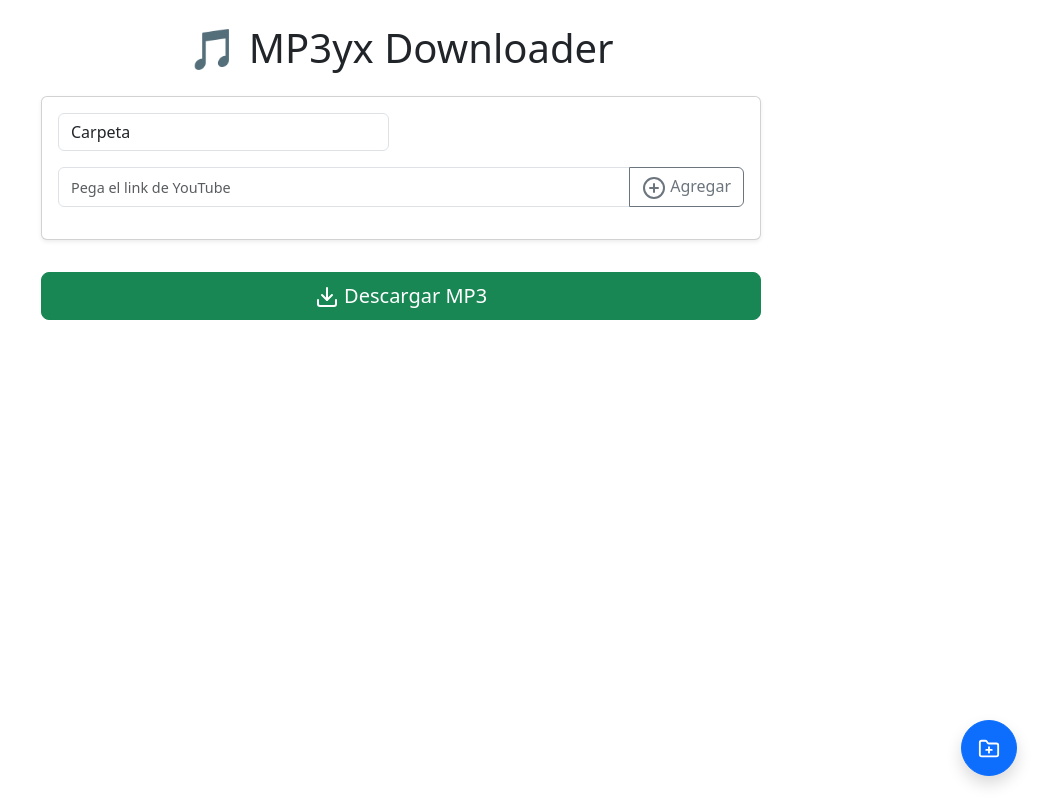
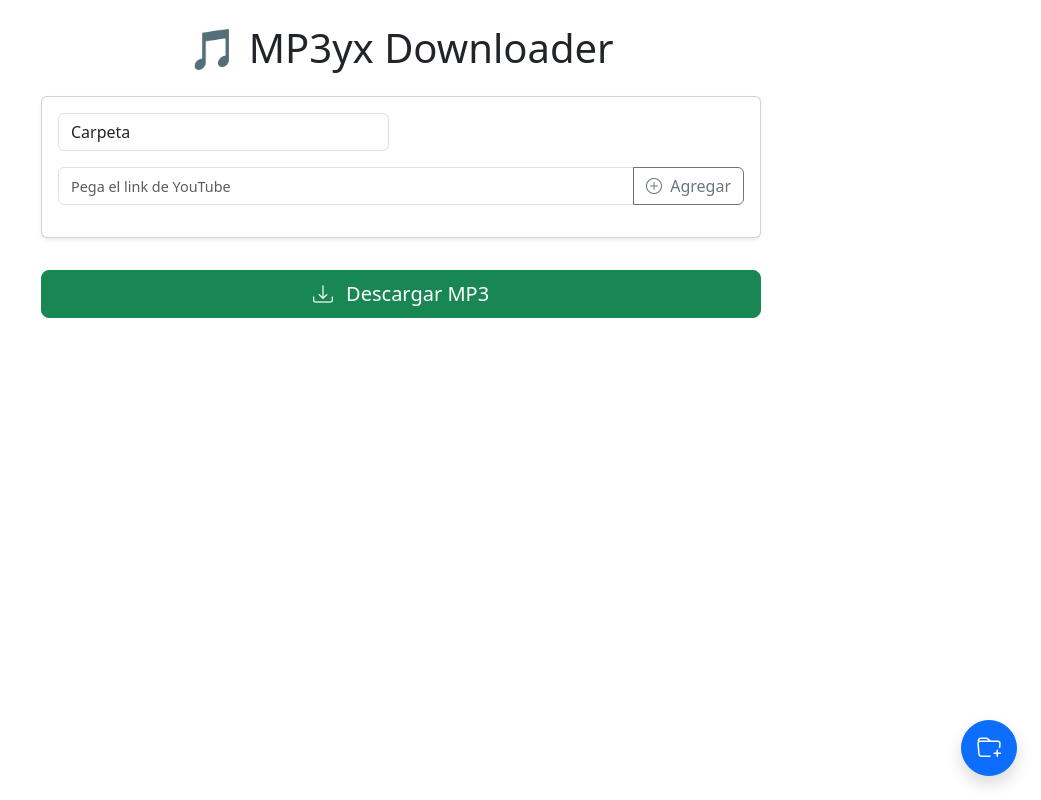
Before and after one commit to AlfonsoDiaz09/mp3yx, a Django app: page /music/ in a window 1280 px wide. Shown: the whole page, without its empty margins (239-1280 px from the left). Run offline with Django 5.2, Linux system fonts and the light colour scheme.

Commit message:
feat: Separated js and change icons svg by bootstrap icons

```diff
--- a/apps/common/templates/common/base.html
+++ b/apps/common/templates/common/base.html
@@ -1,5 +1,6 @@
 <!DOCTYPE html>
 <html lang="es">
+
 <head>
     <meta charset="UTF-8">
     <meta name="viewport" content="width=device-width, initial-scale=1.0">
@@ -7,12 +8,15 @@
     {% block styles %}{% endblock %}
     <link href="https://cdn.jsdelivr.net/npm/bootstrap@5.3.8/dist/css/bootstrap.min.css" rel="stylesheet"
         integrity="sha384-sRIl4kxILFvY47J16cr9ZwB07vP4J8+LH7qKQnuqkuIAvNWLzeN8tE5YBujZqJLB" crossorigin="anonymous">
+    <link rel="stylesheet" href="https://cdn.jsdelivr.net/npm/bootstrap-icons@1.13.1/font/bootstrap-icons.min.css">
 </head>
+
 <body>
-     <main class="container py-4">
+    <main class="container py-4">
         {% block content %}{% endblock %}
     </main>
 
     {% block scripts %}{% endblock %}
 </body>
+
 </html>
--- a/apps/common/templates/common/icons/circle_plus.html
+++ /dev/null
@@ -1,7 +0,0 @@
-<svg xmlns="http://www.w3.org/2000/svg" width="24" height="24" viewBox="0 0 24 24" fill="none" stroke="currentColor"
-    stroke-width="2" stroke-linecap="round" stroke-linejoin="round"
-    class="lucide lucide-circle-plus-icon lucide-circle-plus">
-    <circle cx="12" cy="12" r="10" />
-    <path d="M8 12h8" />
-    <path d="M12 8v8" />
-</svg>
--- a/apps/common/templates/common/icons/download.html
+++ /dev/null
@@ -1,6 +0,0 @@
-<svg xmlns="http://www.w3.org/2000/svg" width="24" height="24" viewBox="0 0 24 24" fill="none" stroke="currentColor"
-    stroke-width="2" stroke-linecap="round" stroke-linejoin="round" class="lucide lucide-download-icon lucide-download">
-    <path d="M12 15V3" />
-    <path d="M21 15v4a2 2 0 0 1-2 2H5a2 2 0 0 1-2-2v-4" />
-    <path d="m7 10 5 5 5-5" />
-</svg>
--- a/apps/common/templates/common/icons/folder_plus.html
+++ /dev/null
@@ -1,8 +0,0 @@
-<svg xmlns="http://www.w3.org/2000/svg" width="24" height="24" viewBox="0 0 24 24" fill="none" stroke="currentColor"
-    stroke-width="2" stroke-linecap="round" stroke-linejoin="round"
-    class="lucide lucide-folder-plus-icon lucide-folder-plus">
-    <path d="M12 10v6" />
-    <path d="M9 13h6" />
-    <path
-        d="M20 20a2 2 0 0 0 2-2V8a2 2 0 0 0-2-2h-7.9a2 2 0 0 1-1.69-.9L9.6 3.9A2 2 0 0 0 7.93 3H4a2 2 0 0 0-2 2v13a2 2 0 0 0 2 2Z" />
-</svg>
--- a/apps/common/templates/common/icons/trash.html
+++ /dev/null
@@ -1,6 +0,0 @@
-<svg xmlns="http://www.w3.org/2000/svg" width="24" height="24" viewBox="0 0 24 24" fill="none" stroke="currentColor"
-    stroke-width="2" stroke-linecap="round" stroke-linejoin="round" class="lucide lucide-trash-icon lucide-trash">
-    <path d="M19 6v14a2 2 0 0 1-2 2H7a2 2 0 0 1-2-2V6" />
-    <path d="M3 6h18" />
-    <path d="M8 6V4a2 2 0 0 1 2-2h4a2 2 0 0 1 2 2v2" />
-</svg>
--- /dev/null
+++ b/apps/music/static/music/js/downloader.js
@@ -0,0 +1,119 @@
+const groups = [];
+
+function addGroup() {
+  groups.push({ folder: "Carpeta", links: [] });
+  render();
+
+  setTimeout(() => {
+    const cards = document.querySelectorAll(".music-card");
+    cards[cards.length - 1]?.scrollIntoView({ behavior: "smooth" });
+  }, 50);
+}
+
+function addLink(index) {
+  const input = document.getElementById(`link-${index}`);
+  const value = input.value.trim();
+
+  if (!value) {
+    alert("Link vacío");
+    return;
+  }
+
+  groups[index].links.push(value);
+  input.value = "";
+  render();
+}
+
+function removeLink(groupIndex, linkIndex) {
+  groups[groupIndex].links.splice(linkIndex, 1);
+  render();
+}
+
+function render() {
+  if (groups.length === 0) {
+    groups.push({ folder: "Carpeta", links: [] });
+  }
+
+  const container = document.getElementById("groups");
+  container.innerHTML = "";
+
+  groups.forEach((group, i) => {
+    container.innerHTML += `
+      <div class="card mb-3 shadow-sm music-card">
+        <div class="card-body">
+
+          <div class="row mb-3">
+            <div class="col-12 col-md-6">
+              <input
+                class="form-control"
+                placeholder="Nombre de la carpeta"
+                value="${group.folder}"
+                onchange="groups[${i}].folder = this.value"
+              />
+            </div>
+          </div>
+
+          <div class="input-group mb-3">
+            <input
+              id="link-${i}"
+              class="form-control"
+              placeholder="Pega el link de YouTube"
+            />
+            <button class="btn btn-outline-secondary" onclick="addLink(${i})">
+              <i class="bi bi-plus-circle me-1"></i>
+              Agregar
+            </button>
+          </div>
+
+          <ul class="list-group list-group-flush">
+            ${group.links.map((link, j) => `
+              <li class="list-group-item d-flex align-items-center gap-2">
+                <span class="flex-fill small text-break">${link}</span>
+                <button
+                  class="btn btn-danger btn-sm"
+                  onclick="removeLink(${i}, ${j})"
+                  title="Eliminar link"
+                >
+                  <i class="bi bi-x-circle"></i>
+                </button>
+              </li>
+            `).join("")}
+          </ul>
+
+        </div>
+      </div>
+    `;
+  });
+}
+
+function download() {
+  fetch("/music/download/", {
+    method: "POST",
+    headers: {
+      "Content-Type": "application/json",
+      "X-CSRFToken": getCookie("csrftoken")
+    },
+    body: JSON.stringify({ groups })
+  })
+    .then(res => {
+      if (!res.ok) throw new Error();
+      return res.blob();
+    })
+    .then(blob => {
+      const url = URL.createObjectURL(blob);
+      const a = document.createElement("a");
+      a.href = url;
+      a.download = "music.zip";
+      a.click();
+    })
+    .catch(() => alert("Error al descargar"));
+}
+
+function getCookie(name) {
+  return document.cookie
+    .split("; ")
+    .find(row => row.startsWith(name))
+    ?.split("=")[1];
+}
+
+render();
--- a/apps/music/templates/music/index.html
+++ b/apps/music/templates/music/index.html
@@ -4,7 +4,7 @@
 {% block title %}MP3yx Downloader{% endblock %}
 
 {% block styles %}
-<link rel="stylesheet" href="{% static 'music/styles.css' %}">
+<link rel="stylesheet" href="{% static 'music/css/styles.css' %}">
 {% endblock %}
 
 {% block content %}
@@ -16,7 +16,7 @@
     <div id="groups"></div>
 
     <button class="btn btn-success btn-lg w-100 mt-3" onclick="download()">
-      {% include "common/icons/download.html" %}
+      <i class="bi bi-download me-2"></i>
       Descargar MP3
     </button>
 
@@ -28,130 +28,10 @@
   onclick="addGroup()"
   title="Agregar carpeta"
 >
-  {% include "common/icons/folder_plus.html" %}
+  <i class="bi bi-folder-plus fs-4"></i>
 </button>
 {% endblock %}
 
 {% block scripts %}
-<script>
-  const groups = [];
-
-  function addGroup() {
-    groups.push({ folder: "Carpeta", links: [] });
-    render();
-
-    setTimeout(() => {
-      const cards = document.querySelectorAll(".music-card");
-      cards[cards.length - 1]?.scrollIntoView({ behavior: "smooth" });
-    }, 50);
-  }
-
-  function addLink(index) {
-    const input = document.getElementById(`link-${index}`);
-    const value = input.value.trim();
-
-    if (!value) {
-      alert("Link vacío");
-      return;
-    }
-
-    groups[index].links.push(value);
-    input.value = "";
-    render();
-  }
-
-  function removeLink(groupIndex, linkIndex) {
-    groups[groupIndex].links.splice(linkIndex, 1);
-    render();
-  }
-
-  function render() {
-    if (groups.length === 0) {
-      groups.push({ folder: "Carpeta", links: [] });
-    }
-
-    const container = document.getElementById("groups");
-    container.innerHTML = "";
-
-    groups.forEach((group, i) => {
-      container.innerHTML += `
-        <div class="card mb-3 shadow-sm music-card">
-          <div class="card-body">
-
-            <div class="row mb-3">
-              <div class="col-12 col-md-6">
-                <input
-                  class="form-control"
-                  placeholder="Nombre de la carpeta"
-                  value="${group.folder}"
-                  onchange="groups[${i}].folder = this.value"
-                />
-              </div>
-            </div>
-
-            <div class="input-group mb-3">
-              <input
-                id="link-${i}"
-                class="form-control"
-                placeholder="Pega el link de YouTube"
-              />
-              <button class="btn btn-outline-secondary" onclick="addLink(${i})">
-                {% include "common/icons/circle_plus.html" %}
-                Agregar
-              </button>
-            </div>
-
-            <ul class="list-group list-group-flush">
-              ${group.links.map((link, j) => `
-                <li class="list-group-item d-flex align-items-center gap-2">
-                  <span class="flex-fill small text-break">${link}</span>
-                  <button
-                    class="btn btn-danger"
-                    onclick="removeLink(${i}, ${j})"
-                    title="Eliminar link"
-                  >
-                    {% include "common/icons/trash.html" %}
-                  </button>
-                </li>
-              `).join("")}
-            </ul>
-
-          </div>
-        </div>
-      `;
-    });
-  }
-
-  function download() {
-    fetch("/music/download/", {
-      method: "POST",
-      headers: {
-        "Content-Type": "application/json",
-        "X-CSRFToken": getCookie("csrftoken")
-      },
-      body: JSON.stringify({ groups })
-    })
-    .then(res => {
-      if (!res.ok) throw new Error();
-      return res.blob();
-    })
-    .then(blob => {
-      const url = URL.createObjectURL(blob);
-      const a = document.createElement("a");
-      a.href = url;
-      a.download = "music.zip";
-      a.click();
-    })
-    .catch(() => alert("Error al descargar"));
-  }
-
-  function getCookie(name) {
-    return document.cookie
-      .split("; ")
-      .find(row => row.startsWith(name))
-      ?.split("=")[1];
-  }
-
-  render();
-</script>
+<script src="{% static 'music/js/downloader.js' %}"></script>
 {% endblock %}
```
Also changed, not shown: apps/music/static/music/css/styles.css (renamed from apps/music/static/music/styles.css).
